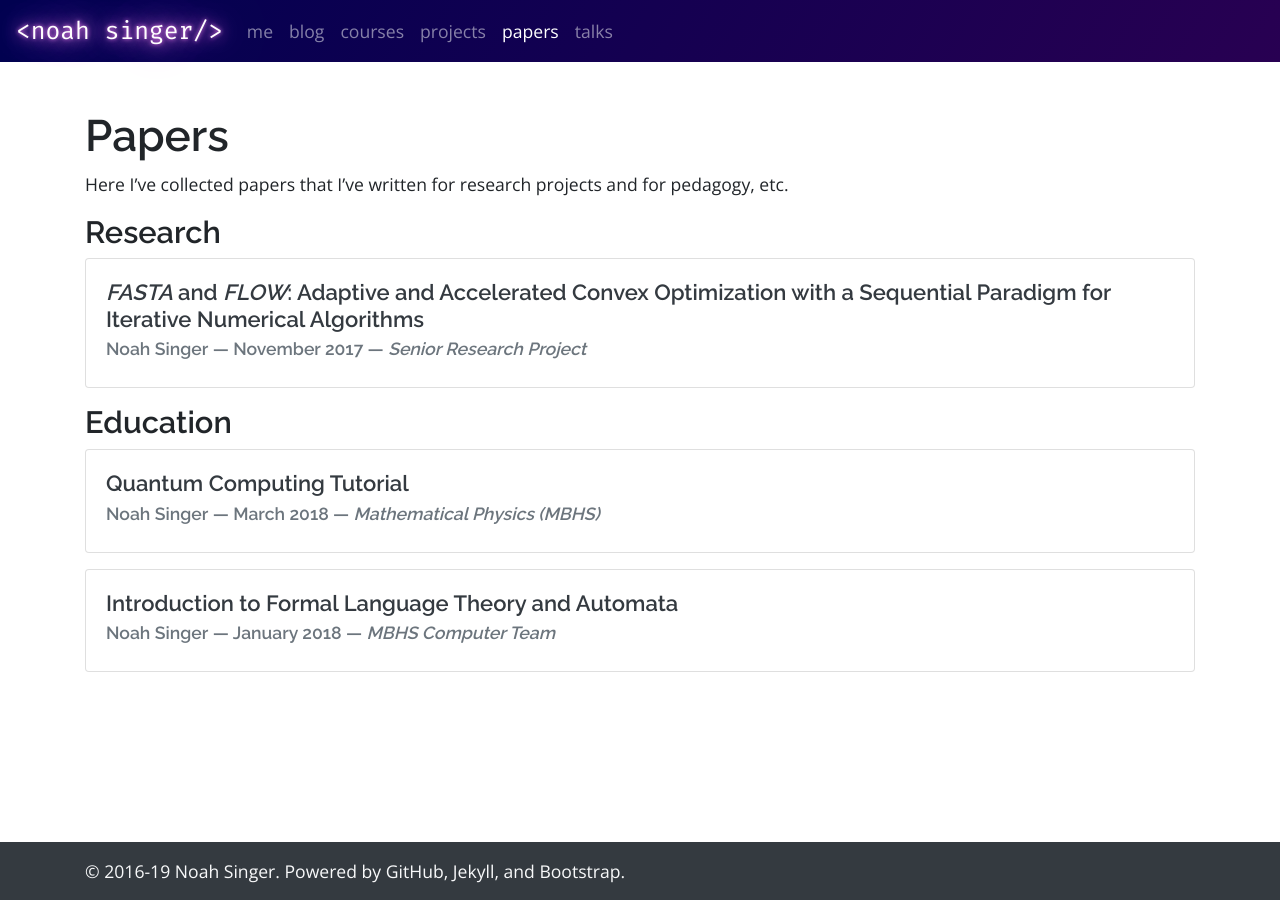
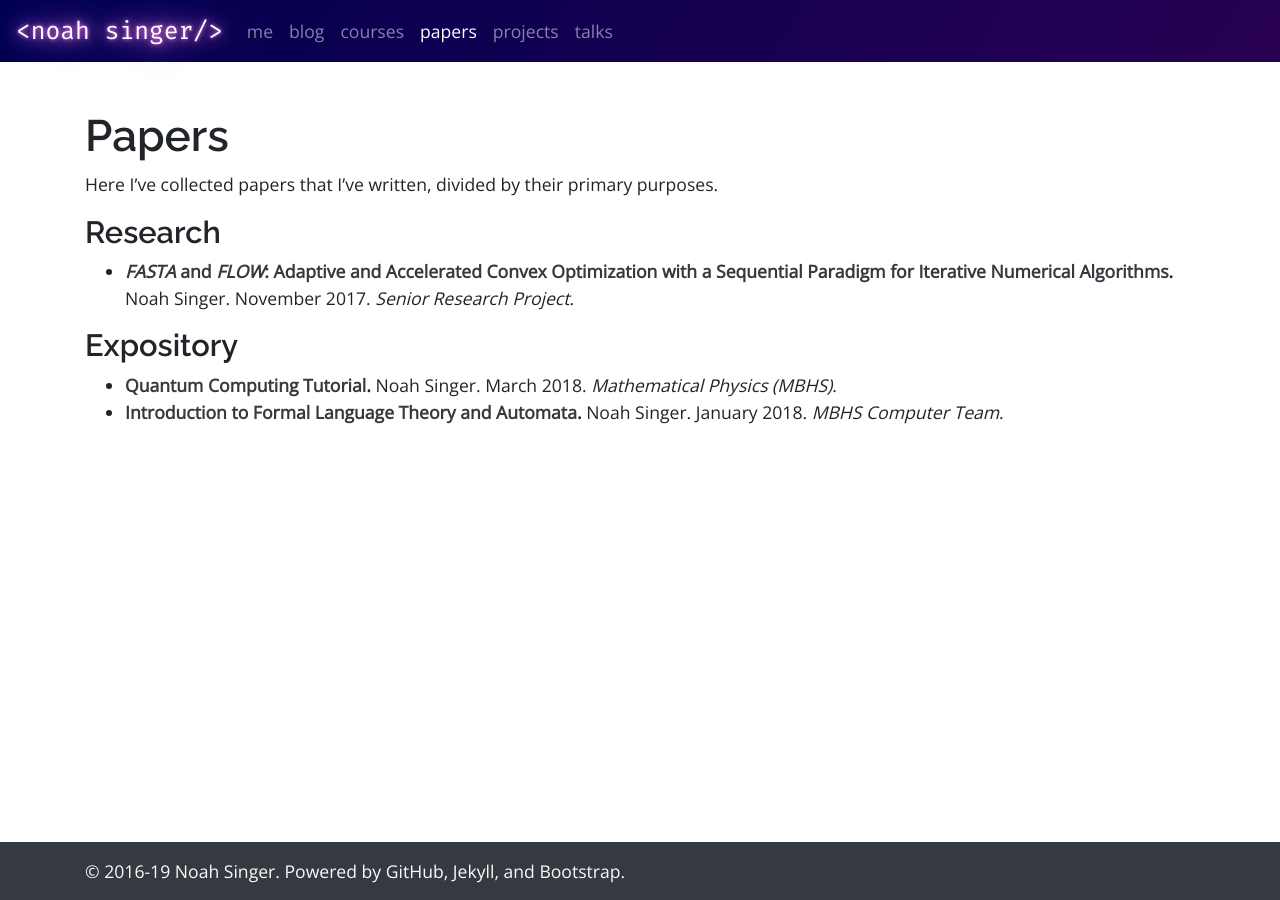
Before and after one commit to singerng/noahsinger.org, a Jekyll site: the page built from papers/index.md, in a window 1280 px wide. Built offline with Jekyll 4.4.1, drawn with Linux system fonts in a browser that asks for light colours; nearby versions of some CDN libraries.

Commit message:
small updates

```diff
--- a/_layouts/default.html
+++ b/_layouts/default.html
@@ -50,11 +50,11 @@
             <li class="nav-item {% if page.url == "/courses" %}active{% endif %}">
               <a class="nav-link" href="/courses">courses</a>
             </li>
+            <li class="nav-item {% if page.url == "/papers" %}active{% endif %}">
+              <a class="nav-link" href="/papers">papers</a>
+            </li>
             <li class="nav-item {% if page.url == "/projects" %}active{% endif %}">
               <a class="nav-link" href="/projects">projects</a>
-            </li>
-            <li class="nav-item {% if page.url == "/papers" %}active{% endif %}">
-              <a class="nav-link" href="/papers">papers</a>
             </li>
             <li class="nav-item {% if page.url == "/talks" %}active{% endif %}">
               <a class="nav-link" href="/talks">talks</a>
--- a/papers/index.md
+++ b/papers/index.md
@@ -6,40 +6,36 @@ layout: default
 
 # Papers
 
-Here I've collected papers that I've written for research projects and for pedagogy, etc.
+Here I've collected papers that I've written, divided by their primary purposes.
 
 ### Research
 
+<ul>
 {% for paper in site.data.papers %}
-  {% if paper.type == "research" %}
-  <div class="card mb-3">
-    <div class="card-body">
-      {% if paper.paper %}
-        <a href="/papers/{{ paper.paper }}" target="_blank" class="text-dark"><h5 class="card-title">{{ paper.title }}</h5></a>
-      {% else %}
-        <h5 class="card-title">{{ paper.title }}</h5>
-      {% endif %}
+{% if paper.type == "research" %}
+  <li>
+    <strong>{% if paper.paper %}
+      <a href="/papers/{{ paper.paper }}" target="_blank" class="text-dark">{{ paper.title }}</a>.
+    {% else %}
+      {{ paper.title }}.
+    {% endif %}</strong>{{ paper.authors }}. {{ paper.date |  date: "%B %Y" }}. <em>{{ paper.venue }}</em>.
+  </li>
+{% endif %}
+{% endfor %}
+</ul>
 
-      <h6 class="card-subtitle mb-2 text-muted"><strong> {{ paper.authors }}</strong> &mdash; {{ paper.date |  date: "%B %Y" }} &mdash; <em>{{ paper.venue }}</em></h6>
-    </div>
-  </div>
-  {% endif %}
+### Expository
+
+<ul>
+{% for paper in site.data.papers %}
+{% if paper.type == "education" %}
+  <li>
+    <strong>{% if paper.paper %}
+      <a href="/papers/{{ paper.paper }}" target="_blank" class="text-dark">{{ paper.title }}</a>.
+    {% else %}
+      {{ paper.title }}.
+    {% endif %}</strong>{{ paper.authors }}. {{ paper.date |  date: "%B %Y" }}. <em>{{ paper.venue }}</em>.
+  </li>
+{% endif %}
 {% endfor %}
-
-### Education
-
-{% for paper in site.data.papers %}
-  {% if paper.type == "education" %}
-  <div class="card mb-3">
-    <div class="card-body">
-      {% if paper.paper %}
-        <a href="/papers/{{ paper.paper }}" target="_blank" class="text-dark"><h5 class="card-title">{{ paper.title }}</h5></a>
-      {% else %}
-        <h5 class="card-title">{{ paper.title }}</h5>
-      {% endif %}
-
-      <h6 class="card-subtitle mb-2 text-muted"><strong> {{ paper.authors }}</strong> &mdash; {{ paper.date |  date: "%B %Y" }} &mdash; <em>{{ paper.venue }}</em></h6>
-    </div>
-  </div>
-  {% endif %}
-{% endfor %}
+</ul>
```
Also changed, not shown: index/index.html (+3 -4 lines), talks/index.md (+1 -1 lines).
